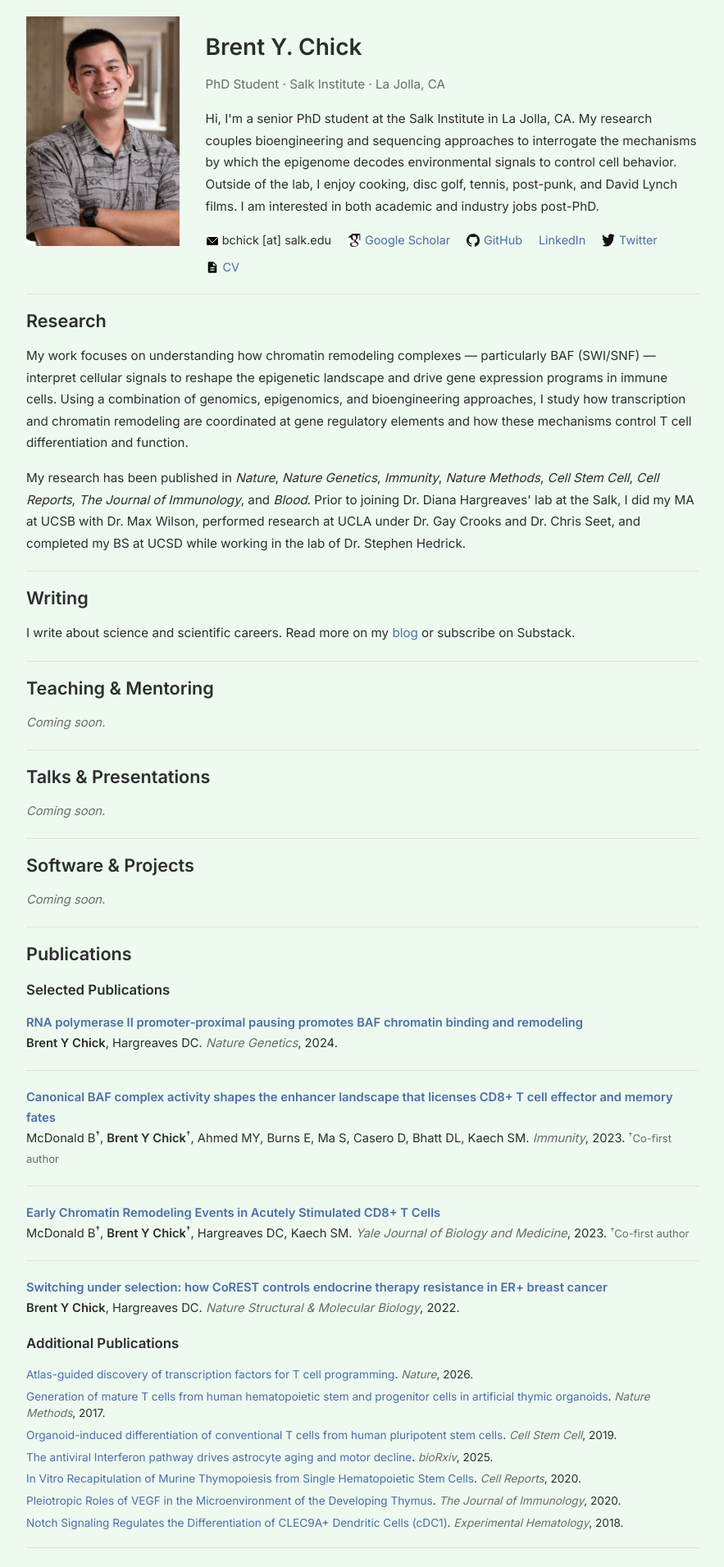
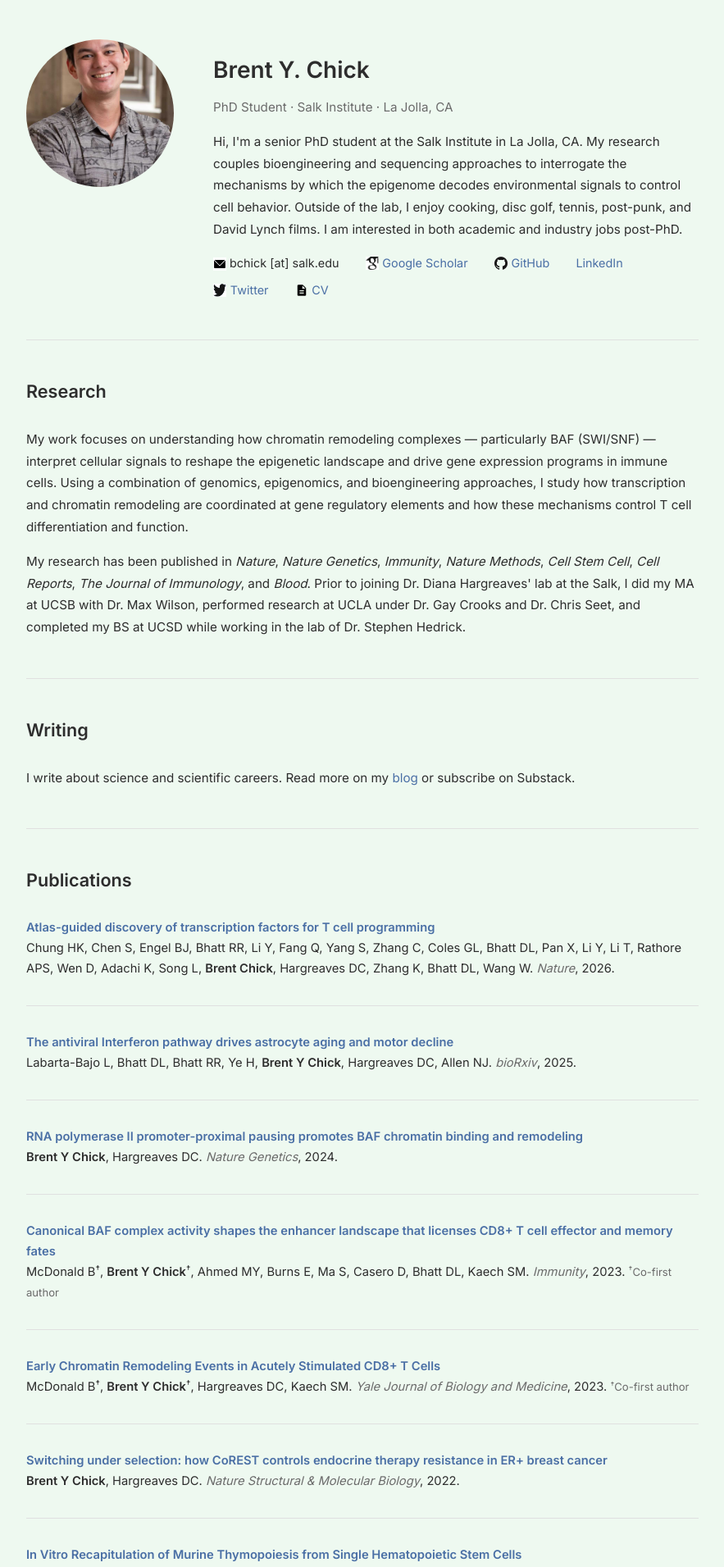
Before and after one commit to bchick/bchick.github.io, a Jekyll site: the page index.html, which Jekyll copies as it is, in a window 1280 px wide. Shown: the top 1911 px of the page at 82% size, without its empty margins (198-1081 px from the left). Built offline with Jekyll 4.4.1, drawn with Linux system fonts in a browser that asks for light colours; some of the changed text lies outside the part shown.

Commit message:
Revert homepage to original layout, add mint green background
Restore original spacing, profile photo styling, and publication
format from before blog changes. Keep Writing section with /blog
link and blog-specific CSS for blog pages. Add mint green background.

```diff
--- a/css/style.css
+++ b/css/style.css
@@ -10,8 +10,8 @@
   --font-body: 'Inter', -apple-system, BlinkMacSystemFont, 'Segoe UI', sans-serif;
   --spacing-xs: 0.5rem;
   --spacing-sm: 1rem;
-  --spacing-md: 1.25rem;
-  --spacing-lg: 2rem;
+  --spacing-md: 2rem;
+  --spacing-lg: 3rem;
   --spacing-xl: 4rem;
   --max-width: 820px;
 }
@@ -52,14 +52,14 @@ p {
 hr {
   border: none;
   border-top: 1px solid var(--color-border);
-  margin: var(--spacing-sm) 0;
+  margin: var(--spacing-lg) 0;
 }
 
 /* ===== Layout ===== */
 .site-wrapper {
   max-width: var(--max-width);
   margin: 0 auto;
-  padding: var(--spacing-md) var(--spacing-md);
+  padding: var(--spacing-lg) var(--spacing-md);
 }
 
 /* ===== Header ===== */
@@ -71,8 +71,10 @@ hr {
 }
 
 .profile-photo {
-  height: 280px;
-  width: auto;
+  width: 180px;
+  height: 180px;
+  border-radius: 50%;
+  object-fit: cover;
   flex-shrink: 0;
 }
 
@@ -120,11 +122,11 @@ hr {
 
 /* ===== Sections ===== */
 section {
-  margin-bottom: var(--spacing-md);
+  margin-bottom: var(--spacing-lg);
 }
 
 section h2 {
-  margin-bottom: var(--spacing-sm);
+  margin-bottom: var(--spacing-md);
 }
 
 /* ===== Research ===== */
@@ -170,40 +172,6 @@ section h2 {
 .pub-note {
   font-size: 0.82rem;
   color: var(--color-text-muted);
-}
-
-/* ===== Publication subsections ===== */
-.pub-subsection-heading {
-  font-size: 1.05rem;
-  font-weight: 600;
-  margin-bottom: var(--spacing-sm);
-  margin-top: var(--spacing-md);
-}
-
-.pub-additional {
-  list-style: none;
-  padding: 0;
-  margin: 0;
-}
-
-.pub-additional li {
-  font-size: 0.85rem;
-  line-height: 1.5;
-  margin-bottom: 0.4rem;
-  padding: 0;
-  border: none;
-}
-
-.pub-additional .pub-journal {
-  font-style: italic;
-  color: var(--color-text-muted);
-}
-
-/* ===== Placeholder sections ===== */
-.placeholder-section {
-  font-style: italic;
-  color: var(--color-text-muted);
-  font-size: 0.92rem;
 }
 
 /* ===== Footer ===== */
@@ -422,8 +390,8 @@ section h2 {
   }
 
   .profile-photo {
-    height: 220px;
-    width: auto;
+    width: 150px;
+    height: 150px;
   }
 
   .contact-links {
--- a/index.html
+++ b/index.html
@@ -76,36 +76,23 @@
 
       <hr />
 
-      <!-- Teaching & Mentoring -->
-      <section>
-        <h2>Teaching &amp; Mentoring</h2>
-        <p class="placeholder-section">Coming soon.</p>
-      </section>
-
-      <hr />
-
-      <!-- Talks & Presentations -->
-      <section>
-        <h2>Talks &amp; Presentations</h2>
-        <p class="placeholder-section">Coming soon.</p>
-      </section>
-
-      <hr />
-
-      <!-- Software & Projects -->
-      <section>
-        <h2>Software &amp; Projects</h2>
-        <p class="placeholder-section">Coming soon.</p>
-      </section>
-
-      <hr />
-
       <!-- Publications -->
       <section>
         <h2>Publications</h2>
+        <ul class="publication-list">
 
-        <h3 class="pub-subsection-heading">Selected Publications</h3>
-        <ul class="publication-list">
+          <li>
+            <span class="pub-title"><a href="https://doi.org/10.1038/s41586-025-09989-7">Atlas-guided discovery of transcription factors for T cell programming</a></span><br />
+            Chung HK, Chen S, Engel BJ, Bhatt RR, Li Y, Fang Q, Yang S, Zhang C, Coles GL, Bhatt DL, Pan X, Li Y, Li T, Rathore APS, Wen D, Adachi K, Song L, <b>Brent Chick</b>, Hargreaves DC, Zhang K, Bhatt DL, Wang W.
+            <span class="pub-journal">Nature</span>, 2026.
+          </li>
+
+          <li>
+            <span class="pub-title"><a href="https://doi.org/10.1101/2025.11.12.688147">The antiviral Interferon pathway drives astrocyte aging and motor decline</a></span><br />
+            Labarta-Bajo L, Bhatt DL, Bhatt RR, Ye H, <b>Brent Y Chick</b>, Hargreaves DC, Allen NJ.
+            <span class="pub-journal">bioRxiv</span>, 2025.
+          </li>
+
           <li>
             <span class="pub-title"><a href="https://doi.org/10.1038/s41588-023-01628-z">RNA polymerase II promoter-proximal pausing promotes BAF chromatin binding and remodeling</a></span><br />
             <b>Brent Y Chick</b>, Hargreaves DC.
@@ -131,17 +118,37 @@
             <b>Brent Y Chick</b>, Hargreaves DC.
             <span class="pub-journal">Nature Structural &amp; Molecular Biology</span>, 2022.
           </li>
-        </ul>
 
-        <h3 class="pub-subsection-heading">Additional Publications</h3>
-        <ul class="pub-additional">
-          <li><a href="https://doi.org/10.1038/s41586-025-09989-7">Atlas-guided discovery of transcription factors for T cell programming</a>. <span class="pub-journal">Nature</span>, 2026.</li>
-          <li><a href="https://www.nature.com/articles/nmeth.4237">Generation of mature T cells from human hematopoietic stem and progenitor cells in artificial thymic organoids</a>. <span class="pub-journal">Nature Methods</span>, 2017.</li>
-          <li><a href="https://doi.org/10.1016/j.stem.2018.12.011">Organoid-induced differentiation of conventional T cells from human pluripotent stem cells</a>. <span class="pub-journal">Cell Stem Cell</span>, 2019.</li>
-          <li><a href="https://doi.org/10.1101/2025.11.12.688147">The antiviral Interferon pathway drives astrocyte aging and motor decline</a>. <span class="pub-journal">bioRxiv</span>, 2025.</li>
-          <li><a href="https://doi.org/10.1016/j.celrep.2020.108320">In Vitro Recapitulation of Murine Thymopoiesis from Single Hematopoietic Stem Cells</a>. <span class="pub-journal">Cell Reports</span>, 2020.</li>
-          <li><a href="https://www.jimmunol.org/content/205/9/2483.abstract">Pleiotropic Roles of VEGF in the Microenvironment of the Developing Thymus</a>. <span class="pub-journal">The Journal of Immunology</span>, 2020.</li>
-          <li><a href="https://www.exphem.org/article/S0301-472X(18)30440-5/fulltext">Notch Signaling Regulates the Differentiation of CLEC9A+ Dendritic Cells (cDC1)</a>. <span class="pub-journal">Experimental Hematology</span>, 2018.</li>
+          <li>
+            <span class="pub-title"><a href="https://doi.org/10.1016/j.celrep.2020.108320">In Vitro Recapitulation of Murine Thymopoiesis from Single Hematopoietic Stem Cells</a></span><br />
+            Montel-Hagen A, Sun V, Casero D, Tsai S, Zampieri A, Jackson N, Li S, Lopez S, Zhu Y, <b>Brent Chick</b>, He C, de Barros SC, Seet CS, Crooks GM.
+            <span class="pub-journal">Cell Reports</span>, 2020.
+          </li>
+
+          <li>
+            <span class="pub-title"><a href="https://www.jimmunol.org/content/205/9/2483.abstract">Pleiotropic Roles of VEGF in the Microenvironment of the Developing Thymus</a></span><br />
+            de Barros SC, Suterwala BT, He C, Ge S, <b>Brent Chick</b>, Blumberg GK, Kim K, Klein S, Zhu Y, Wang X, Casero D, Crooks GM.
+            <span class="pub-journal">The Journal of Immunology</span>, 2020.
+          </li>
+
+          <li>
+            <span class="pub-title"><a href="https://doi.org/10.1016/j.stem.2018.12.011">Organoid-induced differentiation of conventional T cells from human pluripotent stem cells</a></span><br />
+            Montel-Hagen A, Seet CS, Li S, <b>Brent Chick</b>, Zhu Y, Chang P, Tsai S, Sun V, Lopez S, Chen HC, He C, Chin CJ, Casero D, Crooks GM.
+            <span class="pub-journal">Cell Stem Cell</span>, 2019.
+          </li>
+
+          <li>
+            <span class="pub-title"><a href="https://www.exphem.org/article/S0301-472X(18)30440-5/fulltext">Notch Signaling Regulates the Differentiation of CLEC9A+ Dendritic Cells (cDC1) From Human and Mouse Hematopoietic Stem/Progenitor Cells</a></span><br />
+            Seet CS, Li S, <b>Brent Chick</b>, Casero D, Kim J, Gschweng E, Chen HC, Zhu Y, Lopez S, Miao R, Montel-Hagen A, Kohn D, Sehl M, Crooks GM.
+            <span class="pub-journal">Experimental Hematology</span>, 2018.
+          </li>
+
+          <li>
+            <span class="pub-title"><a href="https://www.nature.com/articles/nmeth.4237">Generation of mature T cells from human hematopoietic stem and progenitor cells in artificial thymic organoids</a></span><br />
+            Seet CS, He C, Bethune MT, Li S, <b>Brent Chick</b>, Gschweng EH, Zhu Y, Kim K, Kohn DB, Baltimore D, Crooks GM, Montel-Hagen A.
+            <span class="pub-journal">Nature Methods</span>, 2017.
+          </li>
+
         </ul>
       </section>
     </main>
```
